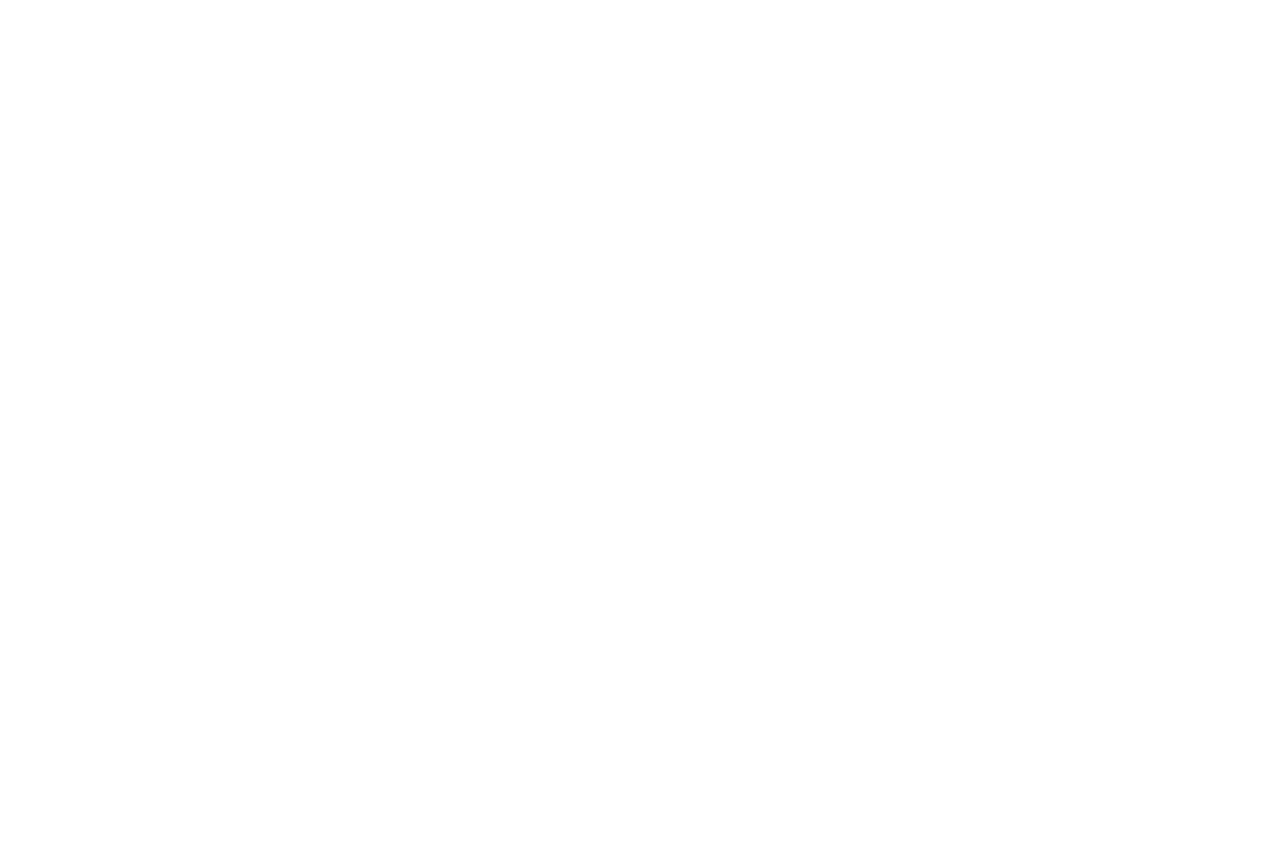
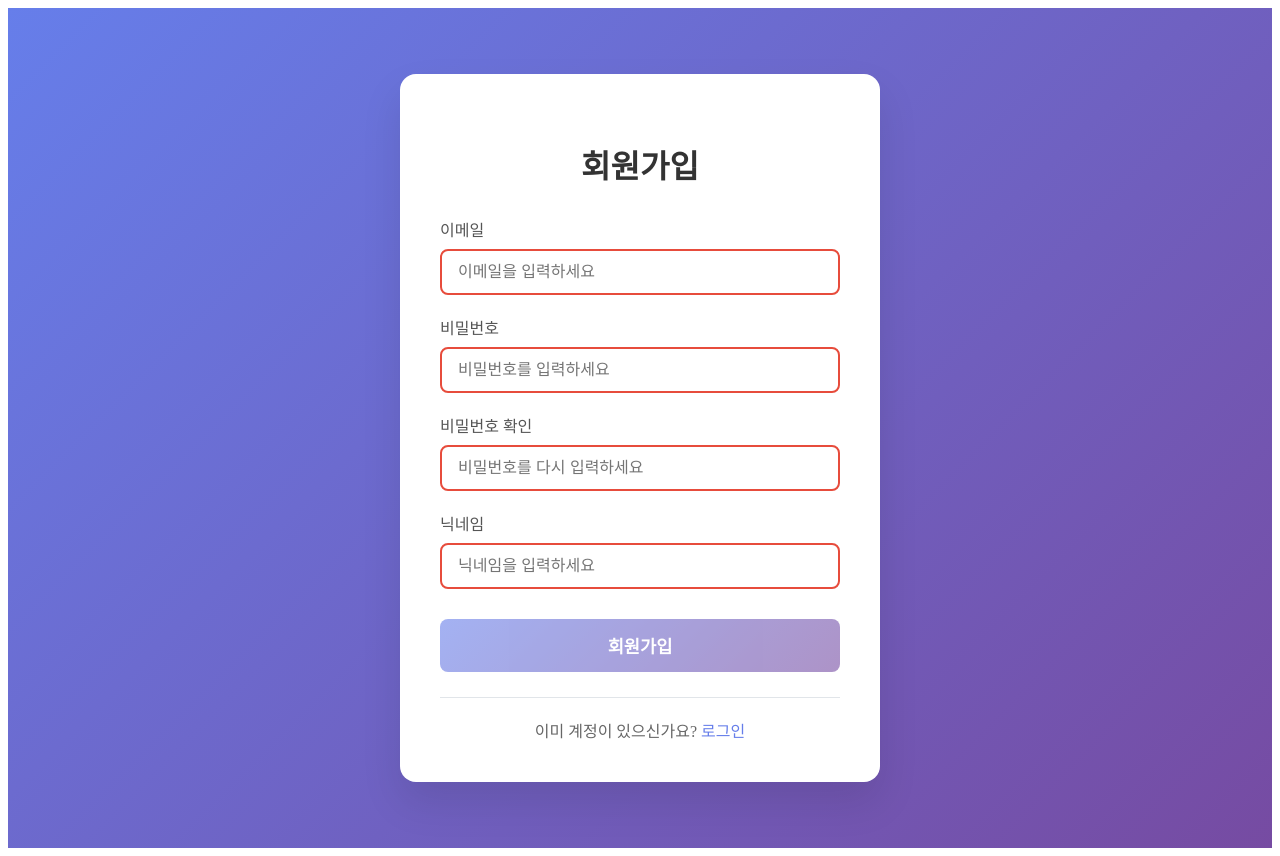
Before and after one commit to Team-Odorok/Odorok_frontend, a Vue app in the folder odorok-frontend-project/: page /signup in a window 1280 px wide. Before the commit this address had no page. Before the commit the page ends 800 px from the top, so only its background shows below. Built offline with nearby package versions, Linux system fonts and the light colour scheme.

Commit message:
다이어리 작성 에러 수정 미완

```diff
--- a/odorok-frontend-project/src/router/index.js
+++ b/odorok-frontend-project/src/router/index.js
@@ -4,6 +4,7 @@ import DiaryDetailView from '@/views/DiaryDetailView.vue'
 import DiaryCreateStyleView from '@/views/DiaryCreateStyleView.vue'
 import DiaryCreateChatView from '@/views/DiaryCreateChatView.vue'
 import LoginView from '@/views/LoginView.vue'
+import SignupView from '@/views/SignupView.vue'
 
 const router = createRouter({
   history: createWebHistory(import.meta.env.BASE_URL),
@@ -16,6 +17,11 @@ const router = createRouter({
       path: '/login',
       name: 'login',
       component: LoginView,
+    },
+    {
+      path: '/signup',
+      name: 'signup',
+      component: SignupView,
     },
     {
       path: '/diaries',
--- a/odorok-frontend-project/src/services/authService.js
+++ b/odorok-frontend-project/src/services/authService.js
@@ -56,3 +56,20 @@ export const isLoggedIn = () => {
 export const getAccessToken = () => {
   return localStorage.getItem('accessToken')
 }
+
+// 회원가입
+export const signup = async (email, password, nickname) => {
+  try {
+    const response = await authClient.post('/api/auth/signup', {
+      email: email,
+      password: password,
+      nickname: nickname
+    })
+
+    console.log('회원가입 성공:', response)
+    return response
+  } catch (error) {
+    console.error('회원가입 실패:', error.response?.status, error.response?.statusText)
+    throw error
+  }
+}
--- a/odorok-frontend-project/src/views/LoginView.vue
+++ b/odorok-frontend-project/src/views/LoginView.vue
@@ -48,6 +48,10 @@
         <h3>데모 계정</h3>
         <p><strong>이메일:</strong> wonjun@mail.com</p>
         <p><strong>비밀번호:</strong> 123</p>
+      </div>
+
+      <div class="signup-link">
+        <p>계정이 없으신가요? <router-link to="/signup">회원가입</router-link></p>
       </div>
 
       <div class="swagger-link">
@@ -251,4 +255,26 @@ export default {
   margin: 5px 0;
   color: #666;
 }
+
+.signup-link {
+  text-align: center;
+  margin-top: 20px;
+  padding-top: 20px;
+  border-top: 1px solid #e1e5e9;
+}
+
+.signup-link p {
+  color: #666;
+  margin: 0;
+}
+
+.signup-link a {
+  color: #667eea;
+  text-decoration: none;
+  font-weight: 500;
+}
+
+.signup-link a:hover {
+  text-decoration: underline;
+}
 </style>
--- /dev/null
+++ b/odorok-frontend-project/src/views/SignupView.vue
@@ -0,0 +1,293 @@
+<template>
+  <div class="signup-container">
+    <div class="signup-card">
+      <h2>회원가입</h2>
+      <form @submit.prevent="handleSignup">
+        <div class="form-group">
+          <label for="email">이메일</label>
+          <input
+            type="email"
+            id="email"
+            v-model="email"
+            required
+            placeholder="이메일을 입력하세요"
+          />
+        </div>
+
+        <div class="form-group">
+          <label for="password">비밀번호</label>
+          <input
+            type="password"
+            id="password"
+            v-model="password"
+            required
+            placeholder="비밀번호를 입력하세요"
+          />
+        </div>
+
+        <div class="form-group">
+          <label for="confirmPassword">비밀번호 확인</label>
+          <input
+            type="password"
+            id="confirmPassword"
+            v-model="confirmPassword"
+            required
+            placeholder="비밀번호를 다시 입력하세요"
+          />
+        </div>
+
+        <div class="form-group">
+          <label for="nickname">닉네임</label>
+          <input
+            type="text"
+            id="nickname"
+            v-model="nickname"
+            required
+            placeholder="닉네임을 입력하세요"
+            maxlength="20"
+          />
+        </div>
+
+        <button type="submit" :disabled="loading || !isFormValid" class="signup-btn">
+          {{ loading ? '가입 중...' : '회원가입' }}
+        </button>
+
+        <p v-if="error" class="error-message">{{ error }}</p>
+        <p v-if="success" class="success-message">{{ success }}</p>
+      </form>
+
+      <div class="login-link">
+        <p>이미 계정이 있으신가요? <router-link to="/login">로그인</router-link></p>
+      </div>
+    </div>
+  </div>
+</template>
+
+<script>
+import { ref, computed } from 'vue'
+import { useRouter } from 'vue-router'
+import { signup } from '@/services/authService'
+
+export default {
+  name: 'SignupView',
+  setup() {
+    const router = useRouter()
+
+    const email = ref('')
+    const password = ref('')
+    const confirmPassword = ref('')
+    const nickname = ref('')
+    const loading = ref(false)
+    const error = ref('')
+    const success = ref('')
+
+    // 폼 유효성 검사
+    const isFormValid = computed(() => {
+      return email.value &&
+             password.value &&
+             confirmPassword.value &&
+             nickname.value &&
+             password.value === confirmPassword.value
+    })
+
+    const handleSignup = async () => {
+      if (!isFormValid.value) {
+        error.value = '모든 필드를 올바르게 입력해주세요.'
+        return
+      }
+
+      if (password.value !== confirmPassword.value) {
+        error.value = '비밀번호가 일치하지 않습니다.'
+        return
+      }
+
+      loading.value = true
+      error.value = ''
+      success.value = ''
+
+      try {
+        await signup(email.value, password.value, nickname.value)
+        success.value = '회원가입이 완료되었습니다! 로그인 페이지로 이동합니다.'
+
+        // 2초 후 로그인 페이지로 이동
+        setTimeout(() => {
+          router.push('/login')
+        }, 2000)
+
+      } catch (err) {
+        if (err.response) {
+          if (err.response.status === 400) {
+            error.value = '입력한 정보를 다시 확인해주세요.'
+          } else if (err.response.status === 409) {
+            error.value = '이미 사용 중인 이메일입니다.'
+          } else if (err.response.status >= 500) {
+            error.value = '서버 오류가 발생했습니다. 잠시 후 다시 시도해주세요.'
+          } else {
+            error.value = `회원가입 실패: ${err.response.status} ${err.response.statusText}`
+          }
+        } else if (err.request) {
+          error.value = '서버에 연결할 수 없습니다. 네트워크 상태를 확인해주세요.'
+        } else {
+          error.value = `회원가입 에러: ${err.message}`
+        }
+      } finally {
+        loading.value = false
+      }
+    }
+
+    return {
+      email,
+      password,
+      confirmPassword,
+      nickname,
+      loading,
+      error,
+      success,
+      isFormValid,
+      handleSignup
+    }
+  }
+}
+</script>
+
+<style scoped>
+.signup-container {
+  min-height: 100vh;
+  display: flex;
+  align-items: center;
+  justify-content: center;
+  background: linear-gradient(135deg, #667eea 0%, #764ba2 100%);
+  padding: 20px;
+}
+
+.signup-card {
+  background: white;
+  border-radius: 16px;
+  box-shadow: 0 20px 40px rgba(0, 0, 0, 0.1);
+  padding: 40px;
+  width: 100%;
+  max-width: 400px;
+}
+
+.signup-card h2 {
+  text-align: center;
+  color: #333;
+  margin-bottom: 30px;
+  font-size: 2rem;
+  font-weight: 600;
+}
+
+.form-group {
+  margin-bottom: 20px;
+}
+
+.form-group label {
+  display: block;
+  margin-bottom: 8px;
+  color: #555;
+  font-weight: 500;
+}
+
+.form-group input {
+  width: 100%;
+  padding: 12px 16px;
+  border: 2px solid #e1e5e9;
+  border-radius: 8px;
+  font-size: 1rem;
+  transition: border-color 0.3s ease;
+  box-sizing: border-box;
+}
+
+.form-group input:focus {
+  outline: none;
+  border-color: #667eea;
+}
+
+.form-group input:invalid {
+  border-color: #e74c3c;
+}
+
+.signup-btn {
+  width: 100%;
+  background: linear-gradient(135deg, #667eea 0%, #764ba2 100%);
+  color: white;
+  border: none;
+  padding: 14px;
+  border-radius: 8px;
+  font-size: 1.1rem;
+  font-weight: 600;
+  cursor: pointer;
+  transition: transform 0.2s ease, box-shadow 0.2s ease;
+  margin-top: 10px;
+}
+
+.signup-btn:hover:not(:disabled) {
+  transform: translateY(-2px);
+  box-shadow: 0 8px 20px rgba(102, 126, 234, 0.3);
+}
+
+.signup-btn:disabled {
+  opacity: 0.6;
+  cursor: not-allowed;
+  transform: none;
+}
+
+.error-message {
+  color: #e74c3c;
+  text-align: center;
+  margin-top: 15px;
+  font-size: 0.9rem;
+  background: #fdf2f2;
+  padding: 10px;
+  border-radius: 6px;
+  border: 1px solid #fecaca;
+}
+
+.success-message {
+  color: #10b981;
+  text-align: center;
+  margin-top: 15px;
+  font-size: 0.9rem;
+  background: #f0fdf4;
+  padding: 10px;
+  border-radius: 6px;
+  border: 1px solid #bbf7d0;
+}
+
+.login-link {
+  text-align: center;
+  margin-top: 25px;
+  padding-top: 20px;
+  border-top: 1px solid #e1e5e9;
+}
+
+.login-link p {
+  color: #666;
+  margin: 0;
+}
+
+.login-link a {
+  color: #667eea;
+  text-decoration: none;
+  font-weight: 500;
+}
+
+.login-link a:hover {
+  text-decoration: underline;
+}
+
+/* 반응형 디자인 */
+@media (max-width: 480px) {
+  .signup-container {
+    padding: 10px;
+  }
+
+  .signup-card {
+    padding: 30px 20px;
+  }
+
+  .signup-card h2 {
+    font-size: 1.5rem;
+  }
+}
+</style>
```
Also changed, not shown: odorok-frontend-project/src/views/DiaryCreateChatView.vue (+34 -25 lines).
